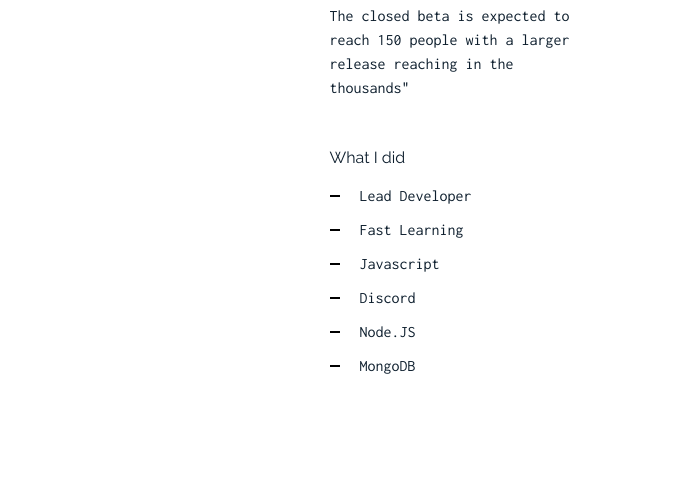
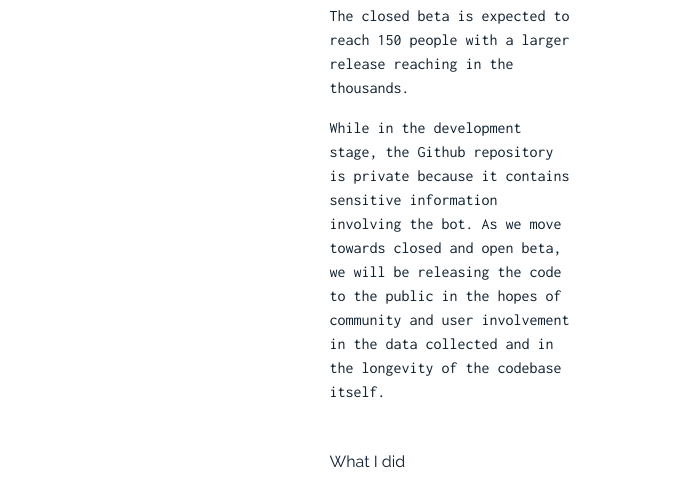
Before and after one commit to saldanan1/MyPortfolio, a plain HTML site: page index.html in a window 1280 px wide. Shown: the part 788-1273 px from the top of the page, 603-1280 px from the left. Drawn offline with Linux system fonts and the light colour scheme.

Commit message:
Small fixes

```diff
--- a/index.html
+++ b/index.html
@@ -159,10 +159,14 @@
 
                   <div class="mb-5">
                     <p>A discord bot aimed at tracking “ratings” or "elo" in online seasonal competitions.
+
                     This is an in development project that was created and is being lead developed by myself. Along with 3 collegues,
                     we are expecting a closed beta launch on a personal discord coming september 1st. With the plans to expand
                     to hundreds of other discords coming soon after. The closed beta is expected to reach 150 people with a larger release
-                    reaching in the thousands"</p>
+                    reaching in the thousands. </p>
+                    <p>While in the development stage, the Github repository is private because it contains sensitive
+                    information involving the bot. As we move towards closed and open beta, we will be releasing the code to the public in the hopes
+                    of community and user involvement in the data collected and in the longevity of the codebase itself.</p>
 
                   </div>
 
```
